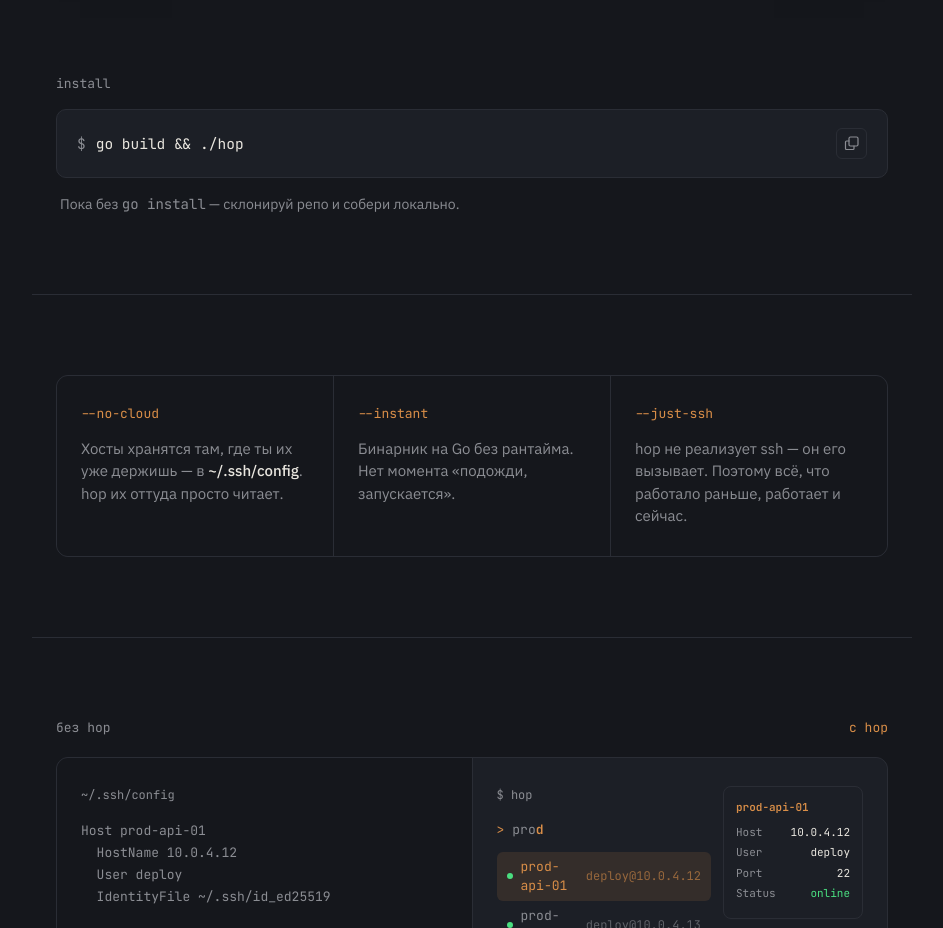
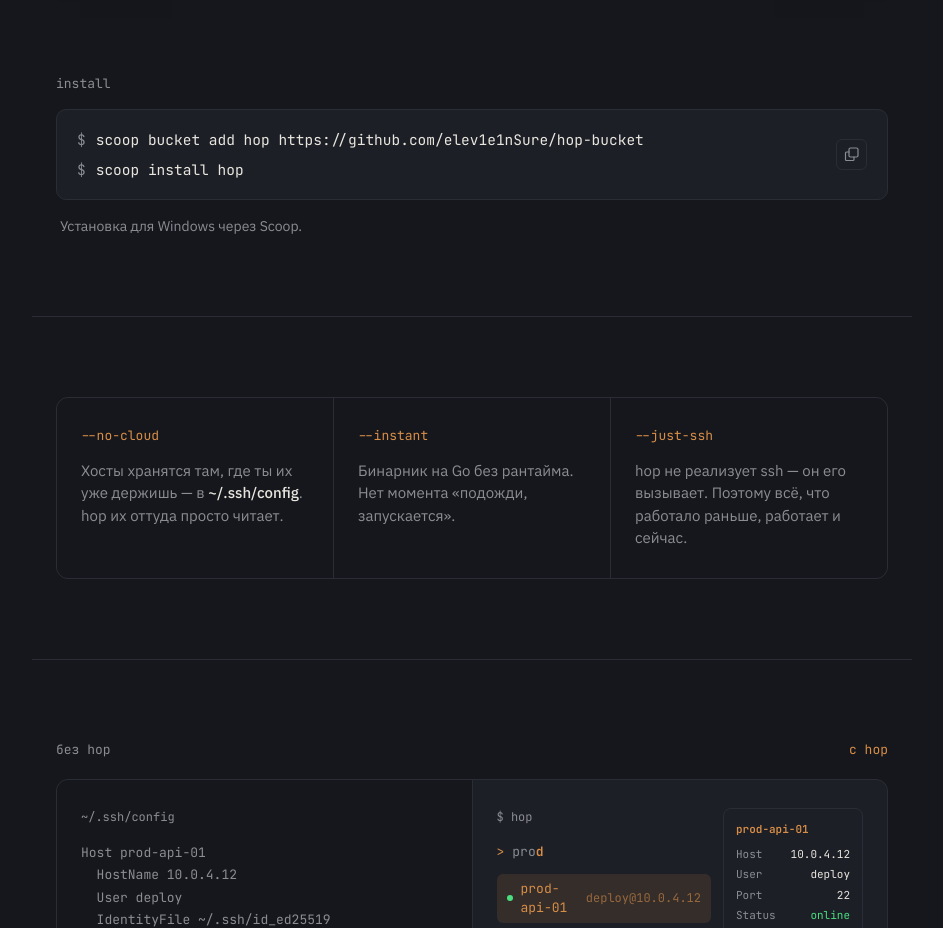
Before and after one commit to elev1e1nSure/hop-site, a React (Vite) app: page / in a window 1280 px wide. Shown: the part 800-1728 px from the top of the page, without its empty margins (168-1111 px from the left). Built offline with nearby package versions, Linux system fonts and the light colour scheme.

Commit message:
docs: update install commands to scoop

```diff
--- a/src/App.jsx
+++ b/src/App.jsx
@@ -72,7 +72,7 @@ export default function App() {
   };
 
   const handleCopy = () => {
-    navigator.clipboard.writeText("go build && ./hop").then(() => {
+    navigator.clipboard.writeText("scoop bucket add hop https://github.com/elev1e1nSure/hop-bucket\nscoop install hop").then(() => {
       setCopied(true);
       setTimeout(() => {
         setCopied(false);
@@ -191,8 +191,15 @@ export default function App() {
         <section className="max-w-[880px] mx-auto px-6 py-20 border-t border-border-custom" id="install">
           <p className="font-mono text-[13px] text-text-dim mb-4">install</p>
           <div className="bg-bg-raised border border-border-custom rounded-[10px] p-[18px_20px] flex items-center justify-between gap-4 flex-wrap">
-            <div className="font-mono text-[14.5px] text-text-main">
-              <span className="text-text-dim mr-2.5">$</span>go build && ./hop
+            <div className="font-mono text-[14.5px] text-text-main leading-relaxed">
+              <div className="flex items-start">
+                <span className="text-text-dim mr-2.5 select-none">$</span>
+                <span>scoop bucket add hop https://github.com/elev1e1nSure/hop-bucket</span>
+              </div>
+              <div className="flex items-start mt-1.5">
+                <span className="text-text-dim mr-2.5 select-none">$</span>
+                <span>scoop install hop</span>
+              </div>
             </div>
             <button
               onClick={handleCopy}
@@ -212,7 +219,7 @@ export default function App() {
             </button>
           </div>
           <p className="text-sm text-text-dim mt-4 mx-1">
-            Пока без <code>go install</code> — склонируй репо и собери локально.
+            Установка для Windows через Scoop.
           </p>
         </section>
 
```
